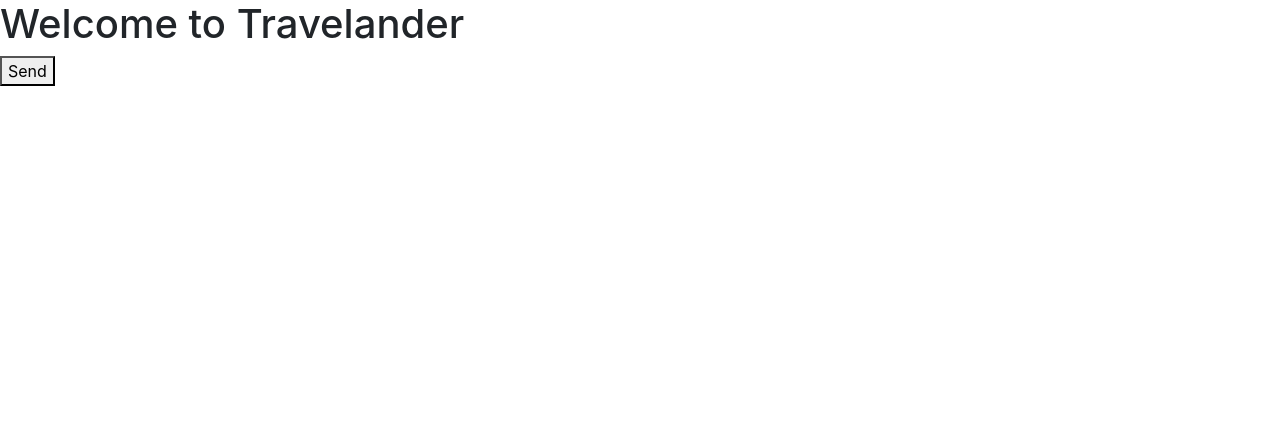
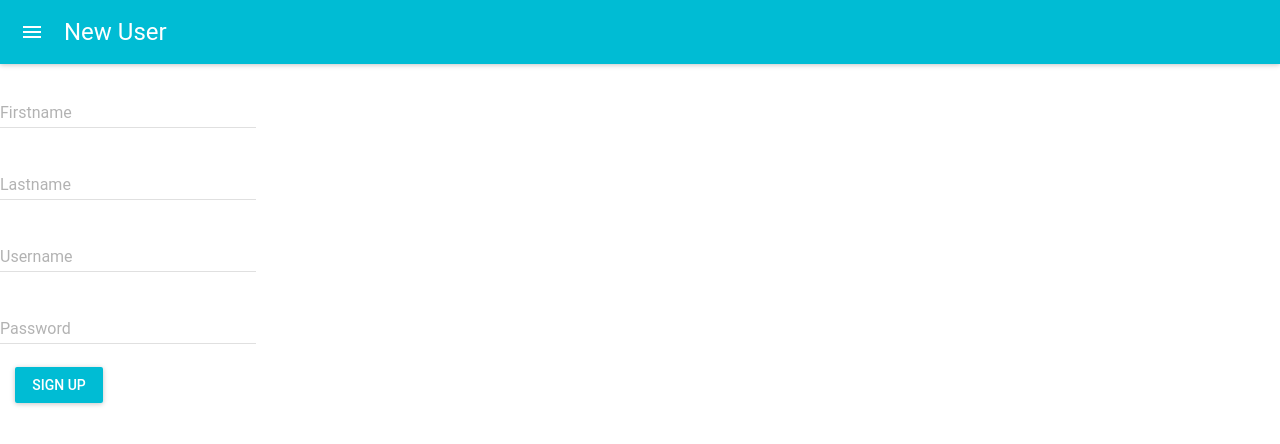
Before and after one commit to Kanchan-Wakchaure/SER517-Group2-Fall2019, a React (Create React App) app in the folder frontend/: page / in a window 1280 px wide. Shown: the top 444 px of the page. Built offline with nearby package versions, Linux system fonts and the light colour scheme.

Commit message:
Basic UI for sign up

```diff
--- /dev/null
+++ b/frontend/src/components/signup.jsx
@@ -0,0 +1,55 @@
+import React , {Component} from 'react';
+import MuiThemeProvider from 'material-ui/styles/MuiThemeProvider';
+import AppBar from 'material-ui/AppBar';
+import RaisedButton from 'material-ui/RaisedButton';
+import TextField from 'material-ui/TextField';
+class Signup extends Component {
+
+
+		render() {
+			return(
+
+            <div>
+        <MuiThemeProvider>
+          <div>
+          <AppBar
+             title="New User"
+           />
+           <TextField
+             hintText="Enter your First Name"
+             floatingLabelText="Firstname"
+             onChange = {(event,newValue) => this.setState({firstname:newValue})}
+             />
+           <br/>
+           <TextField
+             hintText="Enter your Last Name"
+             floatingLabelText="Lastname"
+             onChange = {(event,newValue) => this.setState({lastname:newValue})}
+             />
+           <br/>
+           <TextField
+             hintText="Enter your Username"
+             floatingLabelText="Username"
+             onChange = {(event,newValue) => this.setState({username:newValue})}
+             />
+           <br/>
+             <TextField
+               type="password"
+               hintText="Enter your Password"
+               floatingLabelText="Password"
+               onChange = {(event,newValue) => this.setState({password:newValue})}
+               />
+             <br/>
+             <RaisedButton label="Sign Up" primary={true} style={style} />
+         </div>
+         </MuiThemeProvider>
+      </div>
+				);
+		}
+}
+
+const style = {
+ margin: 15,
+ };
+
+export default Signup;
--- a/frontend/src/index.js
+++ b/frontend/src/index.js
@@ -7,9 +7,12 @@ import * as serviceWorker from './serviceWorker';
 import "bootstrap/dist/css/bootstrap.css";
 
 import Homepage from './components/homepage';
+import Signup from './components/signup';
 
 
-ReactDOM.render(<Homepage />, document.getElementById('root'));
+//ReactDOM.render(<Homepage />, document.getElementById('root'));
+ReactDOM.render(<Signup />, document.getElementById('root'));
+
 
 // If you want your app to work offline and load faster, you can change
 // unregister() to register() below. Note this comes with some pitfalls.
```
